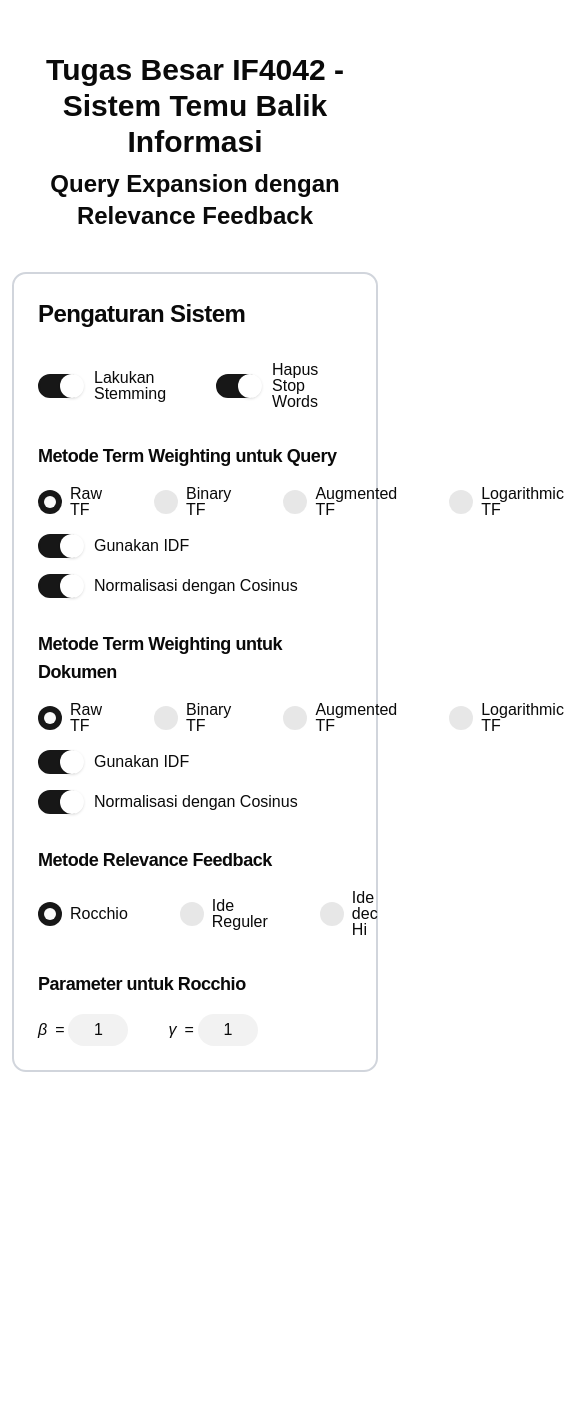
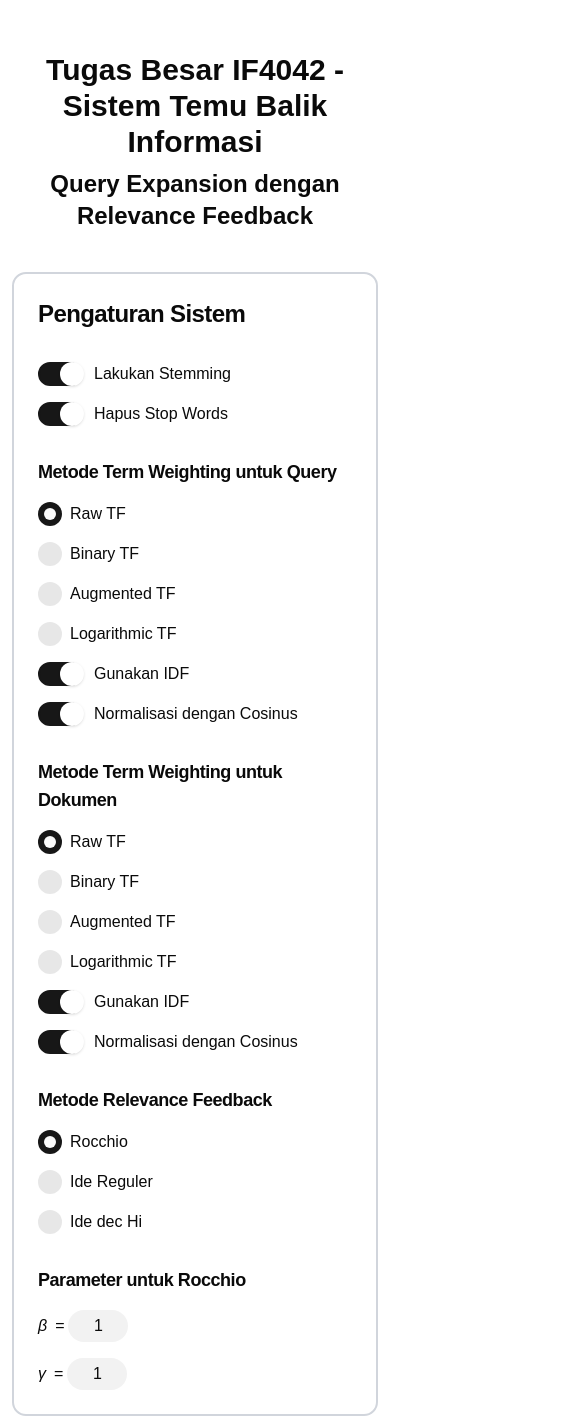
Before and after one commit to nicholasrs05/tubes-if4042, a React (Vite) app: page / in a window 390 px wide. Shown: the whole page, 564 px wide, since content can reach past the window. Before the commit the page ends 1084 px from the top, so only its background shows below. Built offline with nearby package versions, Linux system fonts and the light colour scheme.

Commit message:
style: make SystemSettings component responsive

```diff
--- a/src/components/system-settings.tsx
+++ b/src/components/system-settings.tsx
@@ -18,7 +18,7 @@ export function SystemSettings({ systemSettings, onSettingsChange }: SystemSetti
             <div className="space-y-8">
                 <h2 className="text-2xl font-semibold tracking-tight">Pengaturan Sistem</h2>
 
-                <div className="flex flex-row space-x-10">
+                <div className="flex flex-col gap-4 lg:flex-row lg:gap-10">
                     <div className="flex items-center gap-3">
                         <Switch
                             size="lg"
@@ -37,11 +37,12 @@ export function SystemSettings({ systemSettings, onSettingsChange }: SystemSetti
                     </div>
                 </div>
 
-                <div className="space-y-4">
+                <div className="flex flex-col gap-8 xl:flex-row xl:gap-10">
+                    <div className="min-w-0 flex-1 space-y-4">
                         <h3 className="text-lg font-semibold tracking-tight">Metode Term Weighting untuk Query</h3>
 
                         <RadioGroup
-                        className="flex flex-row space-x-10"
+                            className="flex flex-col gap-4 lg:flex-row lg:gap-10"
                             value={systemSettings.queryTermFrequency}
                             onValueChange={(value) => onSettingsChange("queryTermFrequency", value)}
                         >
@@ -82,11 +83,11 @@ export function SystemSettings({ systemSettings, onSettingsChange }: SystemSetti
                         </div>
                     </div>
 
-                <div className="space-y-4">
+                    <div className="min-w-0 flex-1 space-y-4">
                     <h3 className="text-lg font-semibold tracking-tight">Metode Term Weighting untuk Dokumen</h3>
 
                         <RadioGroup
-                        className="flex flex-row space-x-10"
+                            className="flex flex-col gap-4 lg:flex-row lg:gap-10"
                             value={systemSettings.documentTermFrequency}
                             onValueChange={(value) => onSettingsChange("documentTermFrequency", value)}
                         >
@@ -126,12 +127,14 @@ export function SystemSettings({ systemSettings, onSettingsChange }: SystemSetti
                             <Label className="text-base font-medium leading-none">Normalisasi dengan Cosinus</Label>
                         </div>
                     </div>
+                </div>
 
-                <div className="space-y-4">
+                <div className="flex flex-col gap-8 xl:flex-row xl:gap-10">
+                    <div className="min-w-0 flex-1 space-y-4">
                         <h3 className="text-lg font-semibold tracking-tight">Metode Relevance Feedback</h3>
 
                         <RadioGroup
-                        className="flex flex-row space-x-10"
+                            className="flex flex-col gap-4 lg:flex-row lg:gap-10"
                             value={systemSettings.relevanceFeedbackMethod}
                             onValueChange={(value) => onSettingsChange("relevanceFeedbackMethod", value)}
                         >
@@ -151,10 +154,10 @@ export function SystemSettings({ systemSettings, onSettingsChange }: SystemSetti
                     </div>
 
                     {systemSettings.relevanceFeedbackMethod === "rocchio" && (
-                    <div className="space-y-4">
+                        <div className="min-w-0 flex-1 space-y-4">
                             <h3 className="text-lg font-semibold tracking-tight">Parameter untuk Rocchio</h3>
 
-                        <div className="flex flex-row space-x-10">
+                            <div className="flex flex-col gap-4 lg:flex-row lg:gap-10">
                                 <div className="flex items-center gap-1">
                                     <Label className="text-base font-medium leading-none"><i>&beta;</i> =</Label>
                                     <Input
@@ -179,5 +182,6 @@ export function SystemSettings({ systemSettings, onSettingsChange }: SystemSetti
                     )}
                 </div>
             </div>
+        </div>
     )
 }
```
Lines whose indentation alone changed are shown as unchanged.
